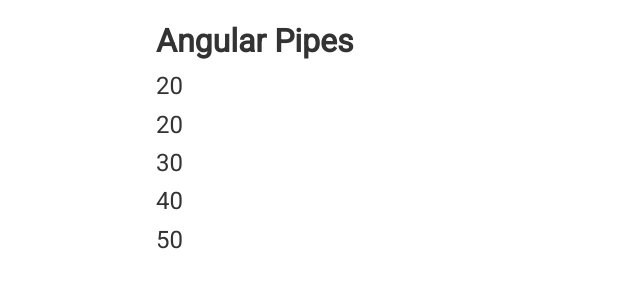
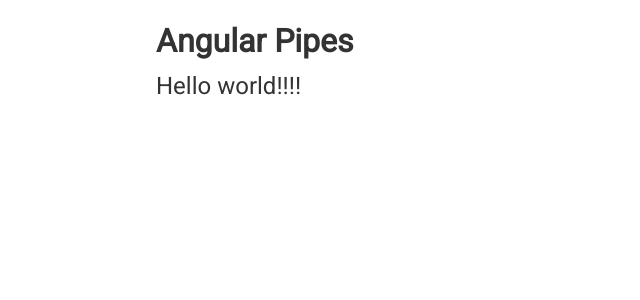
Before and after one commit to ArtemIgnatiev908976/Angular, an Angular app in the folder Angular 9. Теория и практика/angular-basics/: page / in a window 1280 px wide. Shown: the top 300 px of the page, without its empty margins (0-640 px from the left). Built offline with nearby package versions, Linux system fonts and the light colour scheme.

Commit message:
Генерация пайпа с CLI
 g p pipes/ex-marks --skiptests

```diff
--- a/Angular 9. Теория и практика/angular-basics/src/app/app.component.html
+++ b/Angular 9. Теория и практика/angular-basics/src/app/app.component.html
@@ -1,10 +1,6 @@
 <div class="container">
   <h1>Angular Pipes</h1>
 
-<p>{{10 | mult}}</p>
-<p>{{10 | mult :2}}</p>
-<p>{{10 | mult :3}}</p>
-<p>{{10 | mult :4}}</p>
-<p>{{10 | mult:5}}</p>
+<p>{{'Hello world                '    | exMarks}}</p>
 
 </div>
--- a/Angular 9. Теория и практика/angular-basics/src/app/app.module.ts
+++ b/Angular 9. Теория и практика/angular-basics/src/app/app.module.ts
@@ -4,11 +4,13 @@
 import {AppComponent} from './app.component'
 import {FormsModule} from '@angular/forms'
 import {MultByPipe} from "./pipes/mult-by.pipe";
+import { ExMarksPipe } from './pipes/ex-marks.pipe';
 
 @NgModule({
   declarations: [
     AppComponent,
-    MultByPipe
+    MultByPipe,
+    ExMarksPipe
   ],
   imports: [
     BrowserModule,
--- /dev/null
+++ b/Angular 9. Теория и практика/angular-basics/src/app/pipes/ex-marks.pipe.ts
@@ -0,0 +1,12 @@
+import { Pipe, PipeTransform } from '@angular/core';
+
+@Pipe({
+  name: 'exMarks'
+})
+export class ExMarksPipe implements PipeTransform {
+
+  transform(str: string): string {
+    return `${str.trim()}!!!!`;
+  }
+
+}
```
